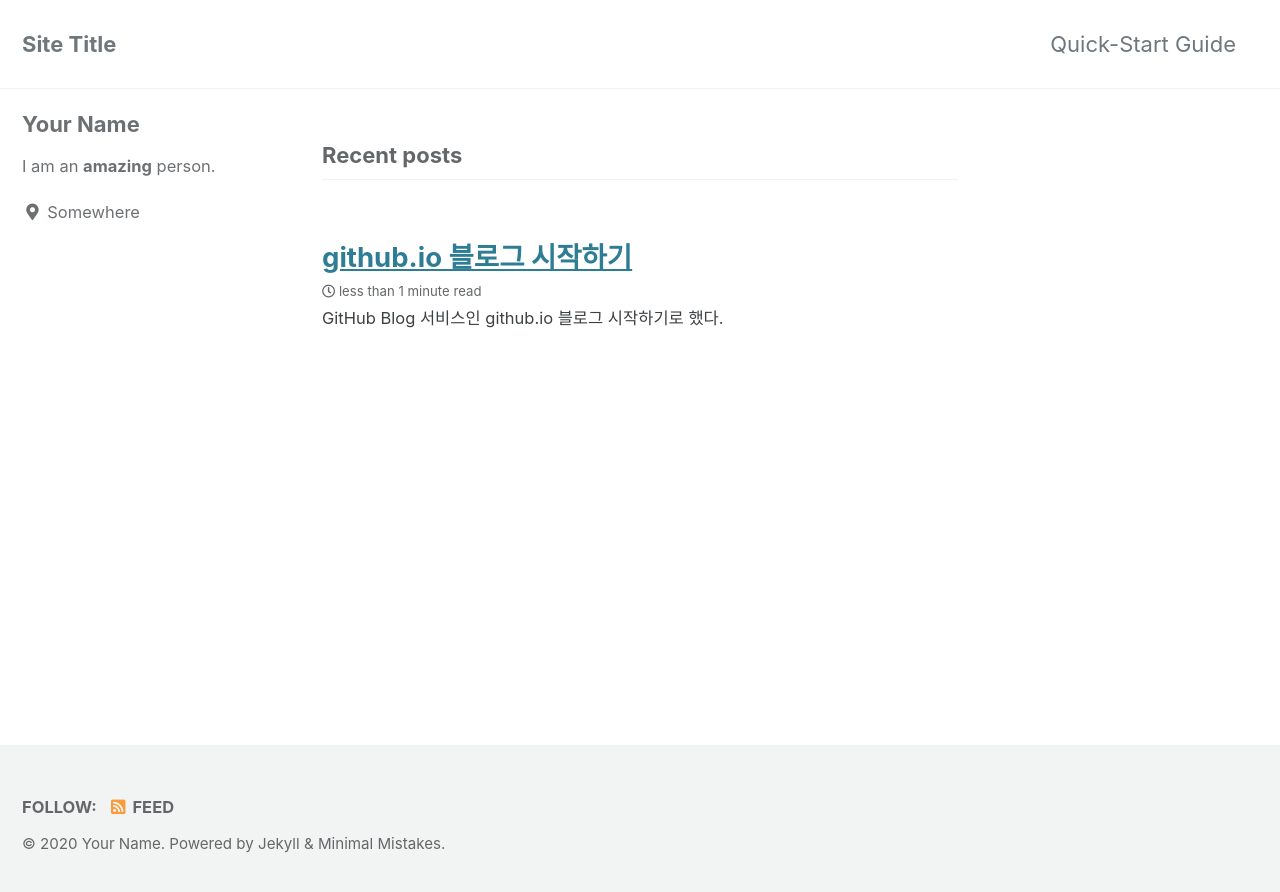
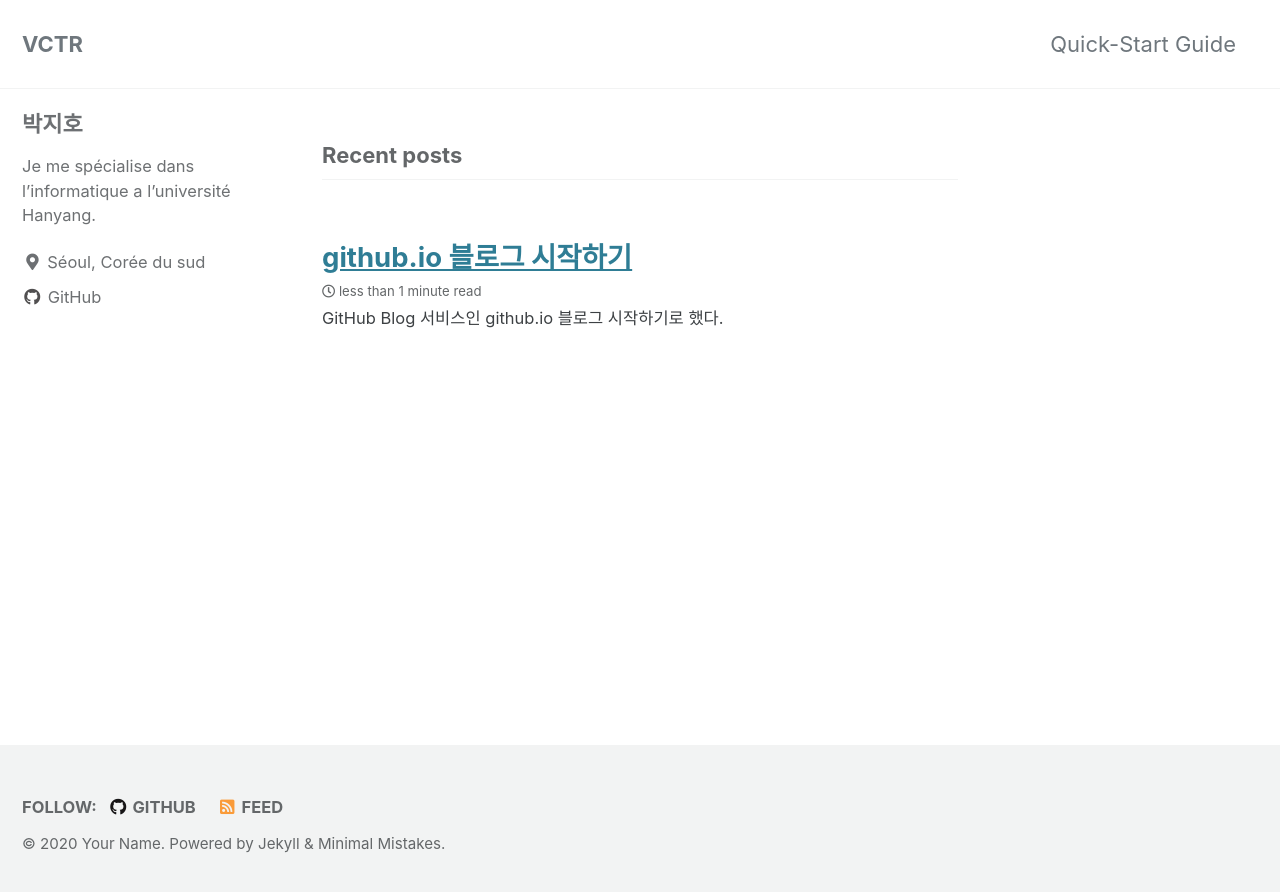
Before and after one commit to vctr7/vctr7.github.io, a Jekyll site: the page built from index.html, in a window 1280 px wide. Shown: the top 892 px of the page. Built offline with Jekyll 4.4.1, drawn with Linux system fonts in a browser that asks for light colours; cached includes are drawn as plain includes; the list of posts is cut into pages by our own code.

Commit message:
update config

```diff
--- a/_config.yml
+++ b/_config.yml
@@ -16,7 +16,7 @@ minimal_mistakes_skin    : "default" # "air", "aqua", "contrast", "dark", "dirt"
 
 # Site Settings
 locale                   : "en-US"
-title                    : "Site Title"
+title                    : "VCTR"
 title_separator          : "-"
 subtitle                 : # site tagline that appears below site title in masthead
 name                     : "Your Name"
@@ -93,10 +93,10 @@ analytics:
 
 # Site Author
 author:
-  name             : "Your Name"
+  name             : "박지호"
   avatar           : # path of avatar image, e.g. "/assets/images/bio-photo.jpg"
-  bio              : "I am an **amazing** person."
-  location         : "Somewhere"
+  bio              : "Je me spécialise dans l'informatique a l'université Hanyang."
+  location         : "Séoul, Corée du sud"
   email            :
   links:
     - label: "Email"
@@ -113,7 +113,7 @@ author:
       # url: "https://facebook.com/"
     - label: "GitHub"
       icon: "fab fa-fw fa-github"
-      # url: "https://github.com/"
+      url: "https://github.com/vctr7"
     - label: "Instagram"
       icon: "fab fa-fw fa-instagram"
       # url: "https://instagram.com/"
@@ -129,7 +129,7 @@ footer:
       # url:
     - label: "GitHub"
       icon: "fab fa-fw fa-github"
-      # url:
+      url: "https://github.com/vctr7"
     - label: "GitLab"
       icon: "fab fa-fw fa-gitlab"
       # url:
```
